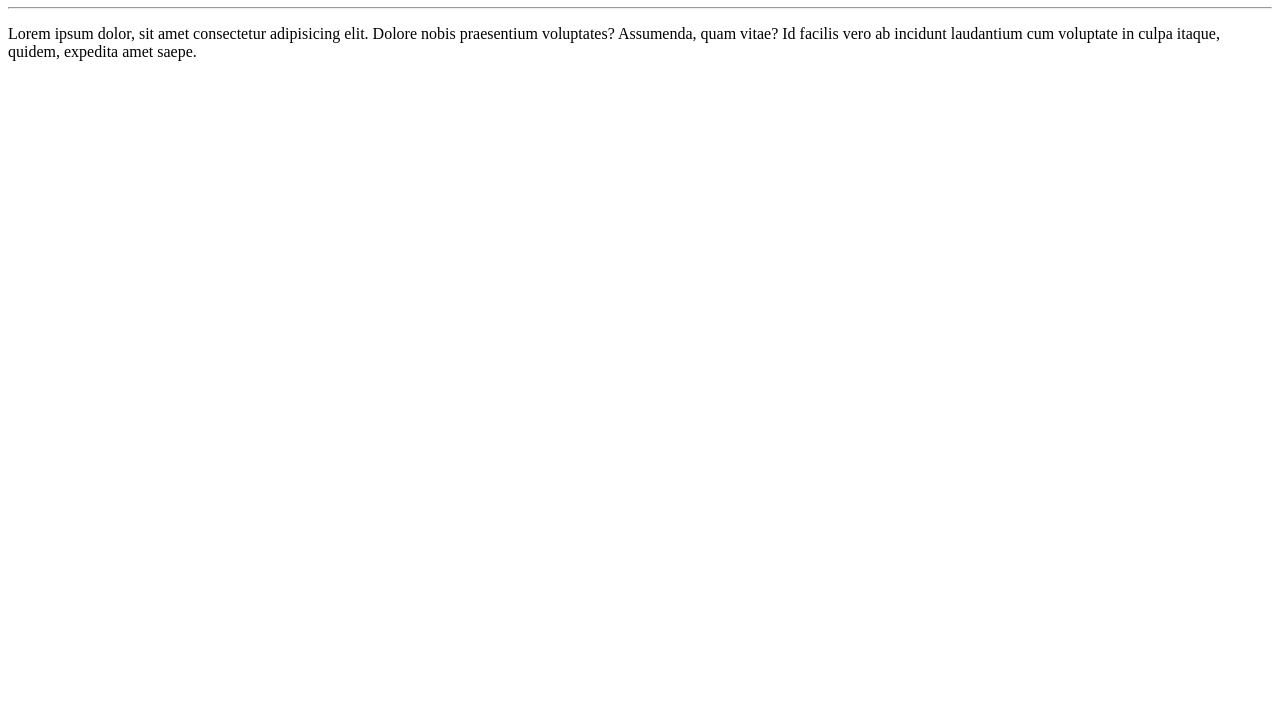
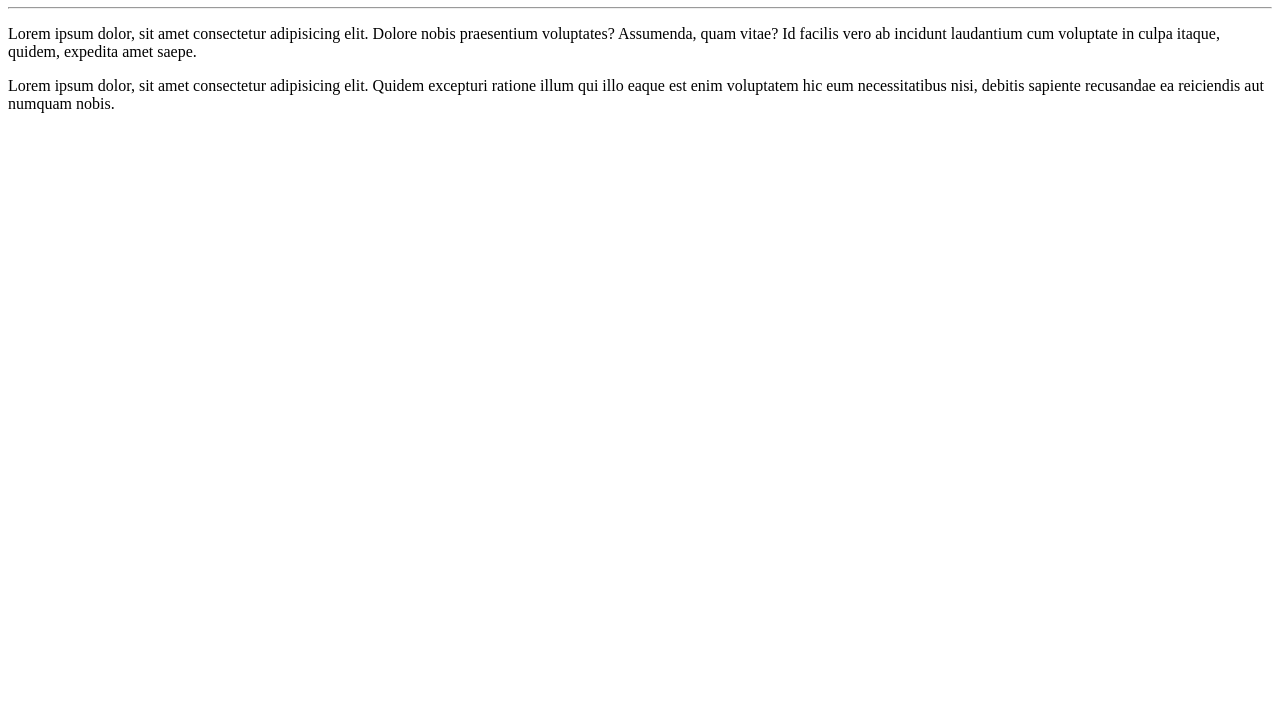
Before and after one commit to ChrystianRocha/Projeto-Web, a plain HTML site: page Site-Projeto/index.html in a window 1280 px wide. Shown: the part 73-800 px from the top of the page. Drawn offline with Linux system fonts and the light colour scheme.

Commit message:
parágrafo

```diff
--- a/Site-Projeto/index.html
+++ b/Site-Projeto/index.html
@@ -9,5 +9,6 @@
     <h1>Olá projeto</h1>
     <hr>
     <p>Lorem ipsum dolor, sit amet consectetur adipisicing elit. Dolore nobis praesentium voluptates? Assumenda, quam vitae? Id facilis vero ab incidunt laudantium cum voluptate in culpa itaque, quidem, expedita amet saepe.</p>
+    <p>Lorem ipsum dolor, sit amet consectetur adipisicing elit. Quidem excepturi ratione illum qui illo eaque est enim voluptatem hic eum necessitatibus nisi, debitis sapiente recusandae ea reiciendis aut numquam nobis.</p>
 </body>
 </html>
```
